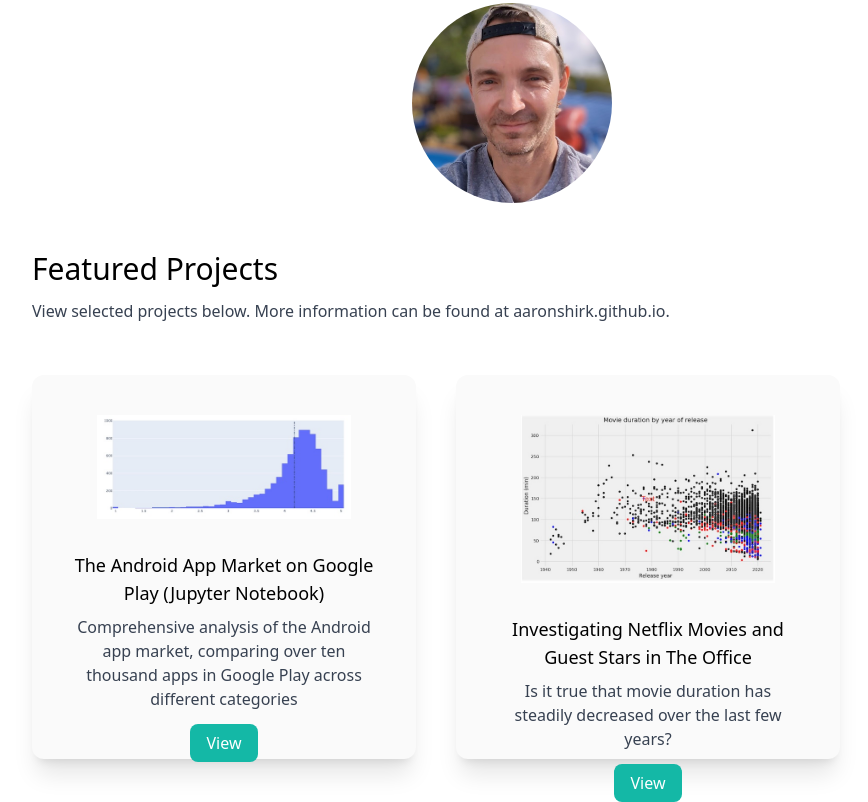
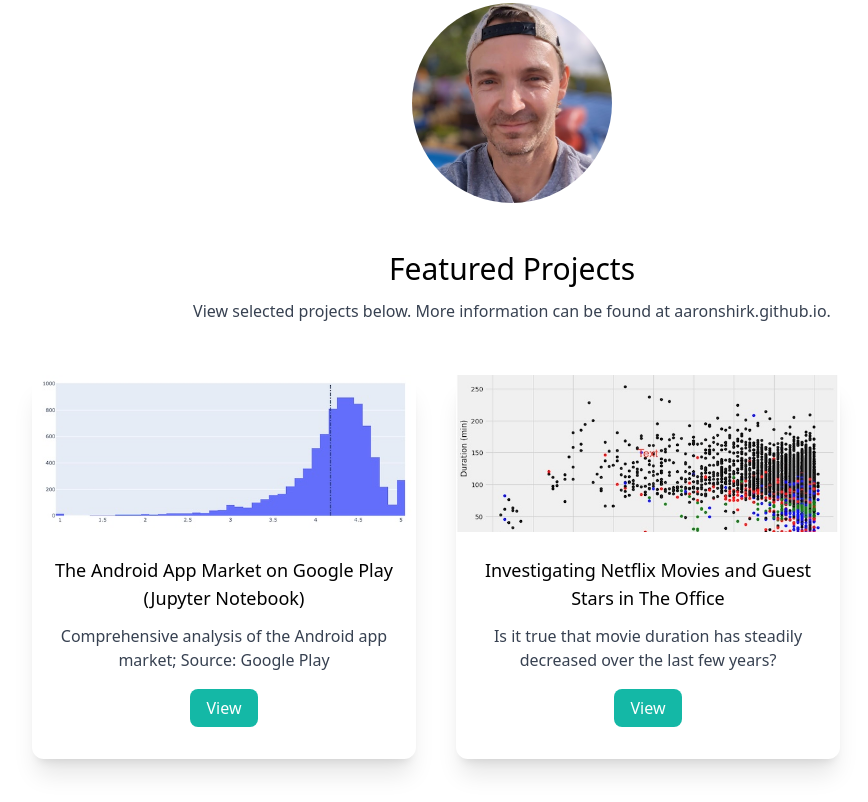
Before and after one commit to aaronshirk/gatsby-portfolio, a Gatsby site: page / in a window 1280 px wide. Shown: the part 501-1303 px from the top of the page, without its empty margins (128-996 px from the left). Built offline with nearby package versions, Linux system fonts and the light colour scheme; Gatsby itself is replaced by a stand-in of ours.

Commit message:
adjust card image size and width

```diff
--- a/src/pages/index.js
+++ b/src/pages/index.js
@@ -52,26 +52,29 @@
       {/* ***  PROJECTS / PORTFOLIO *** */}
       <section>
         <div>
-          <h3 className="text-3xl pt-2">Featured Projects</h3>
-          <p className="text-md py-3 text-gray-700">
+          <h3 className="text-3xl pt-2 text-left md:text-center">
+            Featured Projects
+          </h3>
+          <p className="text-md py-3 text-gray-700 text-left md:text-center">
             View selected projects below. More information can be found at{" "}
             <a href="https://aaronshirk.github.io">aaronshirk.github.io</a>.
           </p>
 
           <div className="md:flex gap-10">
             {/* Project 1 */}
-            <div className="bg-zinc-50 text-center shadow-xl p-10 rounded-xl my-10 w-96 h-96">
+            <div className="text-center shadow-xl rounded-xl my-10 w-96 h-96">
               <StaticImage
                 src="../images/andoid-apps-ratings.jpg"
                 alt="Android app rating distribution"
-                className="w-5/6"
+                height={200}
+                aspectRatio={2.44}
               />
-              <h3 className="text-lg font-medium pt-8 pb-2">
+              <h3 className="text-lg font-medium mt-6 mb-3 mx-2 md:mx-4">
                 The Android App Market on Google Play (Jupyter Notebook)
               </h3>
-              <p className="text-md text-gray-700 mb-5">
-                Comprehensive analysis of the Android app market, comparing over
-                ten thousand apps in Google Play across different categories
+              <p className="text-md text-gray-700 mb-6 mx-2 md:mx-4">
+                Comprehensive analysis of the Android app market; Source: Google
+                Play
               </p>
               <a
                 className="bg-teal-500 text-white px-4 py-2 rounded-lg hover:bg-teal-600 hover:pointer"
@@ -83,16 +86,17 @@
             </div>
 
             {/* Project 2 */}
-            <div className="bg-zinc-50 text-center shadow-xl p-10 rounded-xl my-10 w-96 h-96">
+            <div className="text-center shadow-xl rounded-xl my-10 w-96 h-96">
               <StaticImage
                 src="../images/netflix-movies.jpg"
                 alt="Investigating netflix movie length"
-                className="w-5/6"
+                height={200}
+                aspectRatio={2.44}
               />
-              <h3 className="text-lg font-medium pt-8 pb-2">
+              <h3 className="text-lg font-medium mt-6 mb-3 mx-2 md:mx-4">
                 Investigating Netflix Movies and Guest Stars in The Office
               </h3>
-              <p className="text-md text-gray-700 mb-5">
+              <p className="text-md text-gray-700 mb-6 mx-2 md:mx-4">
                 Is it true that movie duration has steadily decreased over the
                 last few years?
               </p>
```
